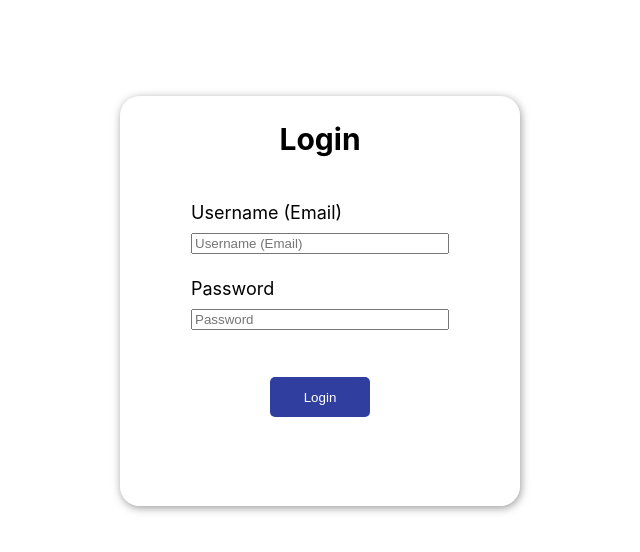
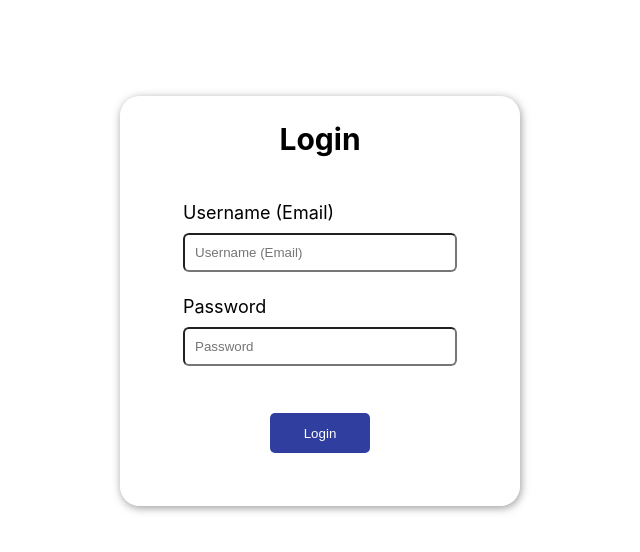
Before and after one commit to tangmonootchanat/My-app, a React (Create React App) app: page / in a window 1280 px wide. Shown: the top 552 px of the page, without its empty margins (320-960 px from the left). Built offline with nearby package versions, Linux system fonts and the light colour scheme.

Commit message:
Add compro

```diff
--- a/src/view/Login.tsx
+++ b/src/view/Login.tsx
@@ -42,6 +42,8 @@
 }
 
 const StyledInput = styled.input<StyledInputProps>`
+  padding: 10px;
+  border-radius: 6px;
   width: 250px;
   margin-bottom: -1px;
 `;
```
